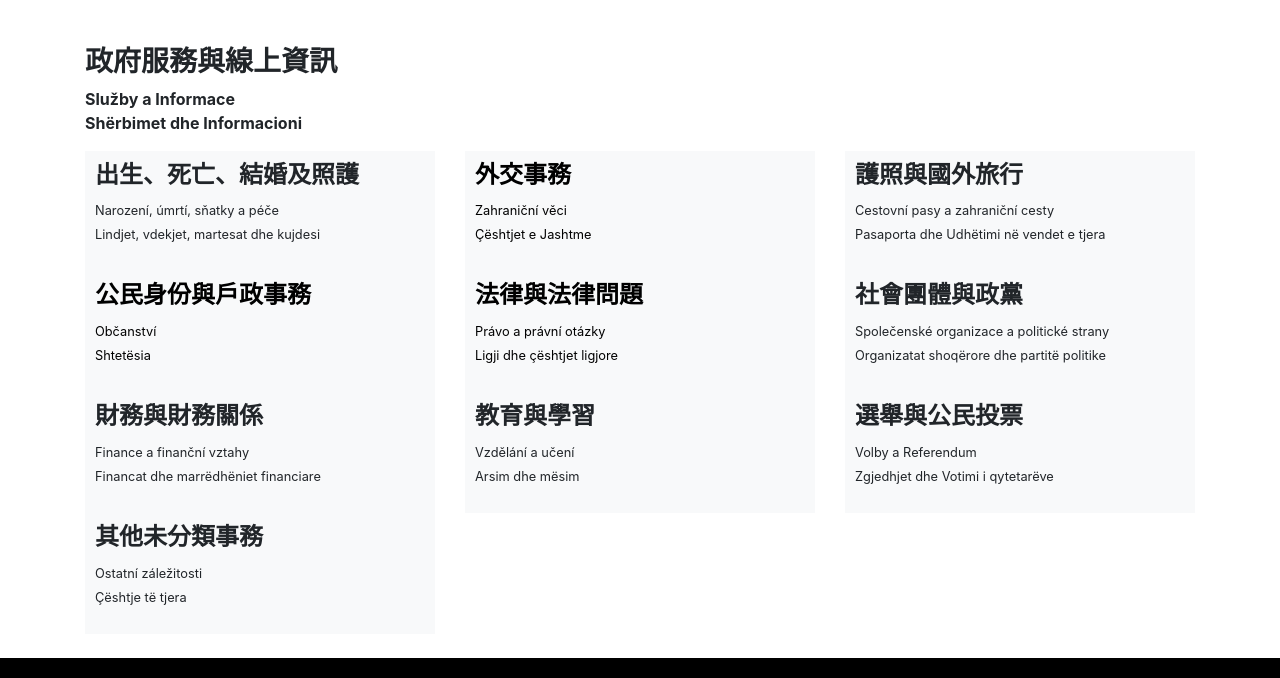
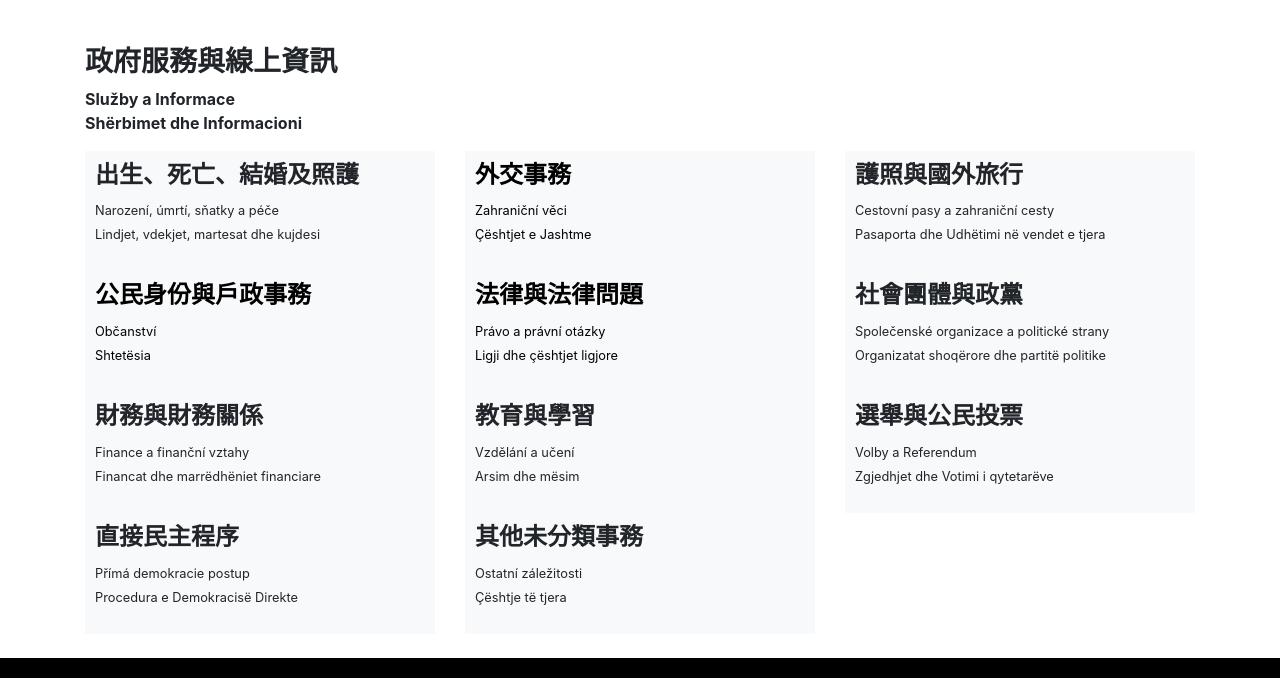
Before and after one commit to zpravy-gov/zpravy-gov.github.io, a plain HTML site: page index.html in a window 1280 px wide. Shown: the part 73-751 px from the top of the page. Drawn offline with nearby package versions, Linux system fonts and the light colour scheme.

Commit message:
Update index.html

```diff
--- a/index.html
+++ b/index.html
@@ -139,6 +139,11 @@
     <div class="row">
         <div class="col-md-4">
             <div class="menu-item">
+                <h4><strong>直接民主程序<br></h4><p><small>Přímá demokracie postup<br>Procedura e Demokracisë Direkte</small></strong></p>
+            </div>
+        </div>
+        <div class="col-md-4">
+            <div class="menu-item">
                 <h4><strong>其他未分類事務<br></h4><p><small>Ostatní záležitosti<br>Çështje të tjera</small></strong></p>
             </div>
         </div>
```
